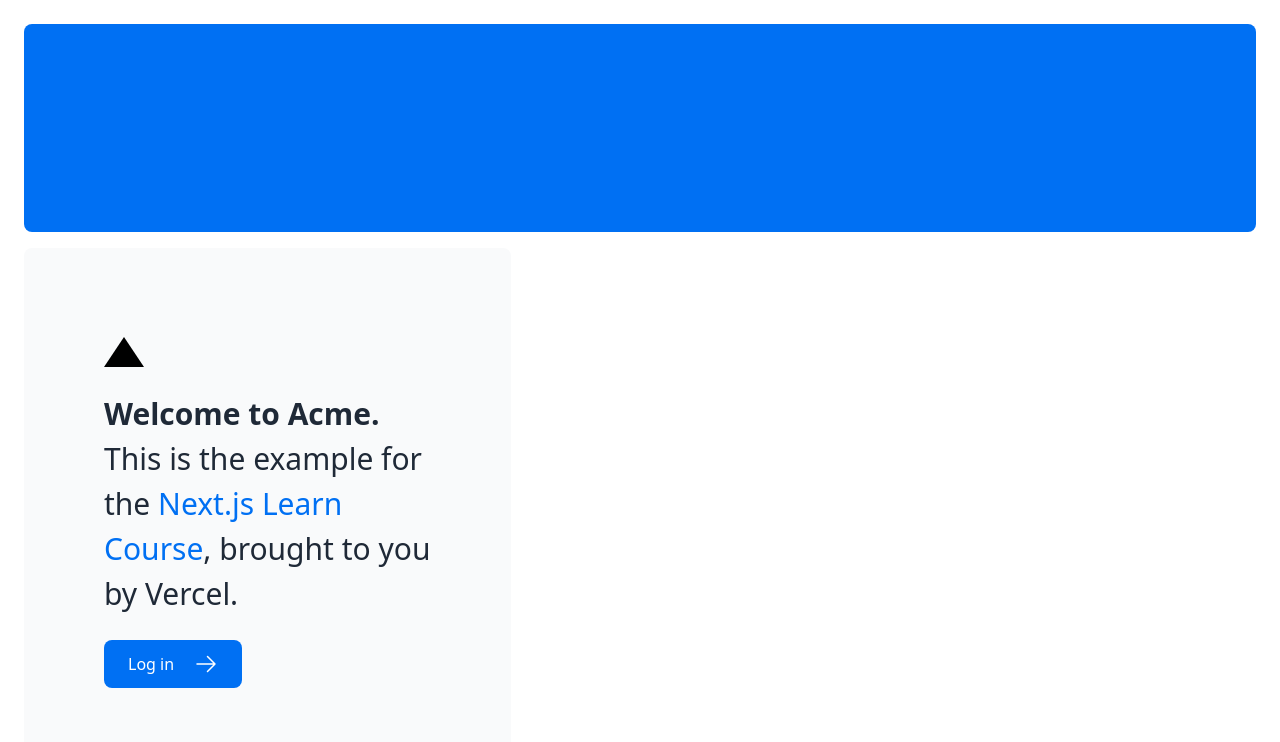
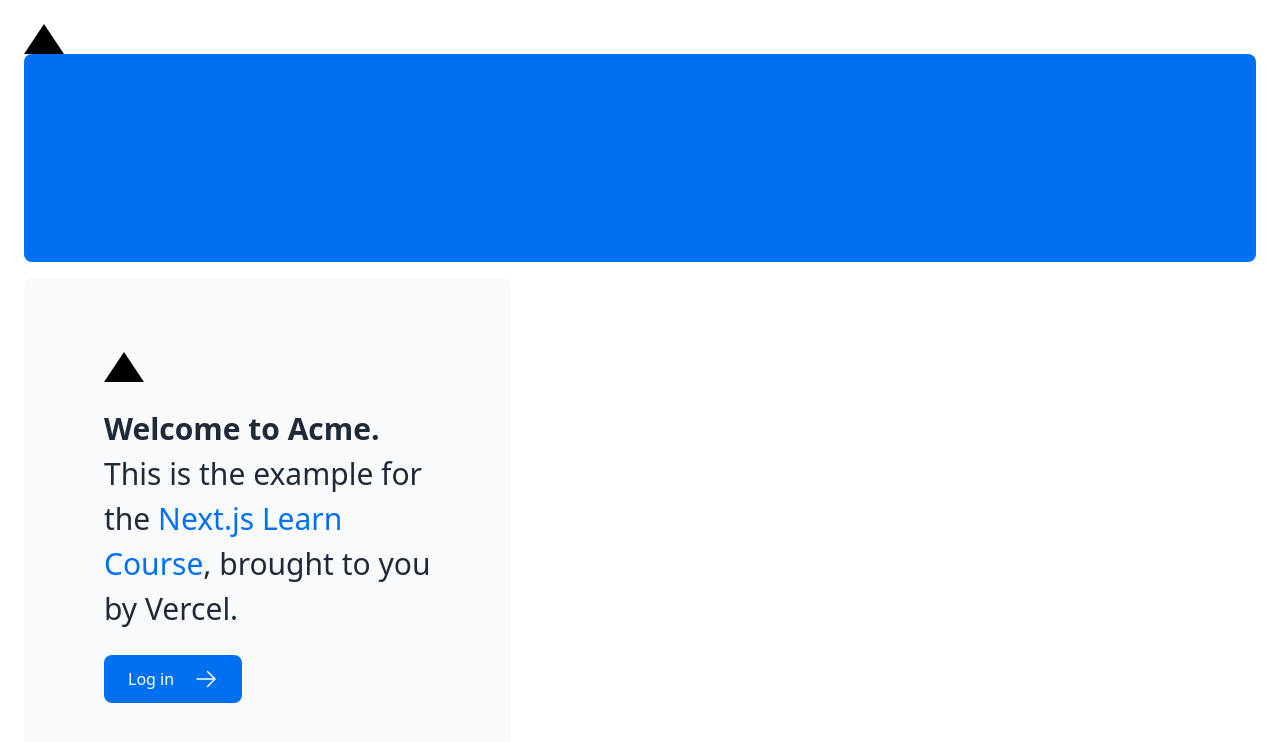
Before and after one commit to XianJiChen/nextjs-dashboard, a Next.js app: page / in a window 1280 px wide. Shown: the top 742 px of the page. Built offline with nearby package versions, Linux system fonts and the light colour scheme.

Commit message:
add use of CSS Module

```diff
--- a/app/page.tsx
+++ b/app/page.tsx
@@ -1,10 +1,12 @@
 import AcmeLogo from '@/app/ui/acme-logo';
 import { ArrowRightIcon } from '@heroicons/react/24/outline';
 import Link from 'next/link';
+import styles from '@/app/ui/home.module.css';
 
 export default function Page() {
   return (
     <main className="flex min-h-screen flex-col p-6">
+      <div className={styles.shape}/>
       <div className="flex h-20 shrink-0 items-end rounded-lg bg-blue-500 p-4 md:h-52">
         {/* <AcmeLogo /> */}
       </div>
--- /dev/null
+++ b/app/ui/home.module.css
@@ -0,0 +1,7 @@
+.shape {
+    height: 0;
+    width: 0;
+    border-bottom: 30px solid black;
+    border-left: 20px solid transparent;
+    border-right: 20px solid transparent;
+  }
```
